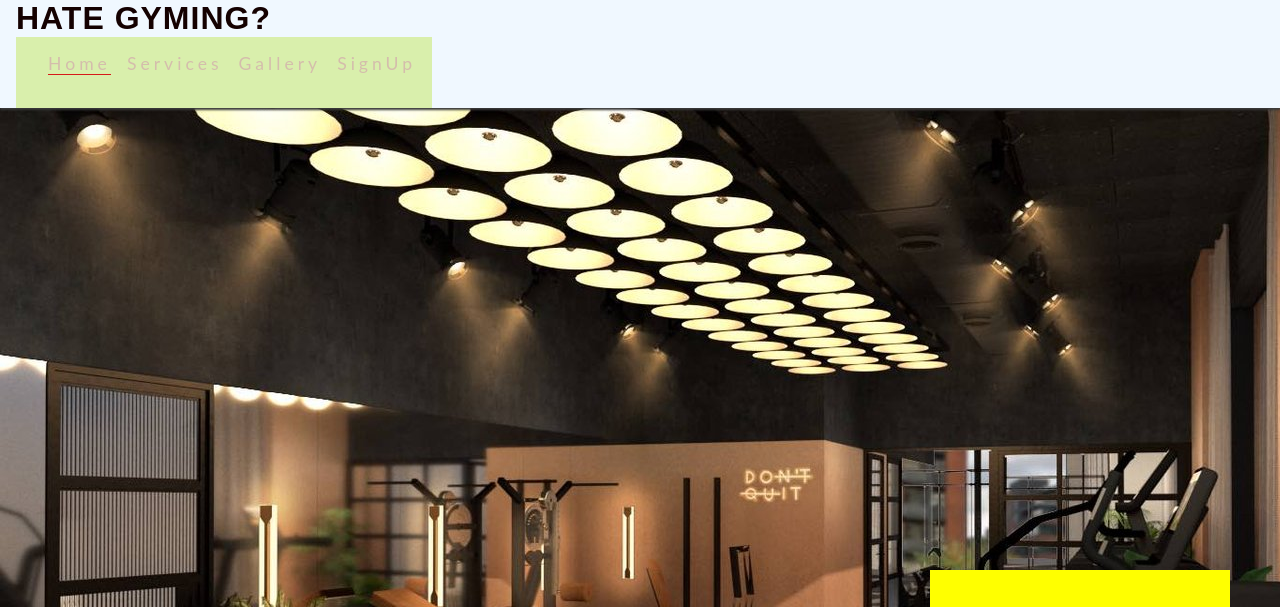
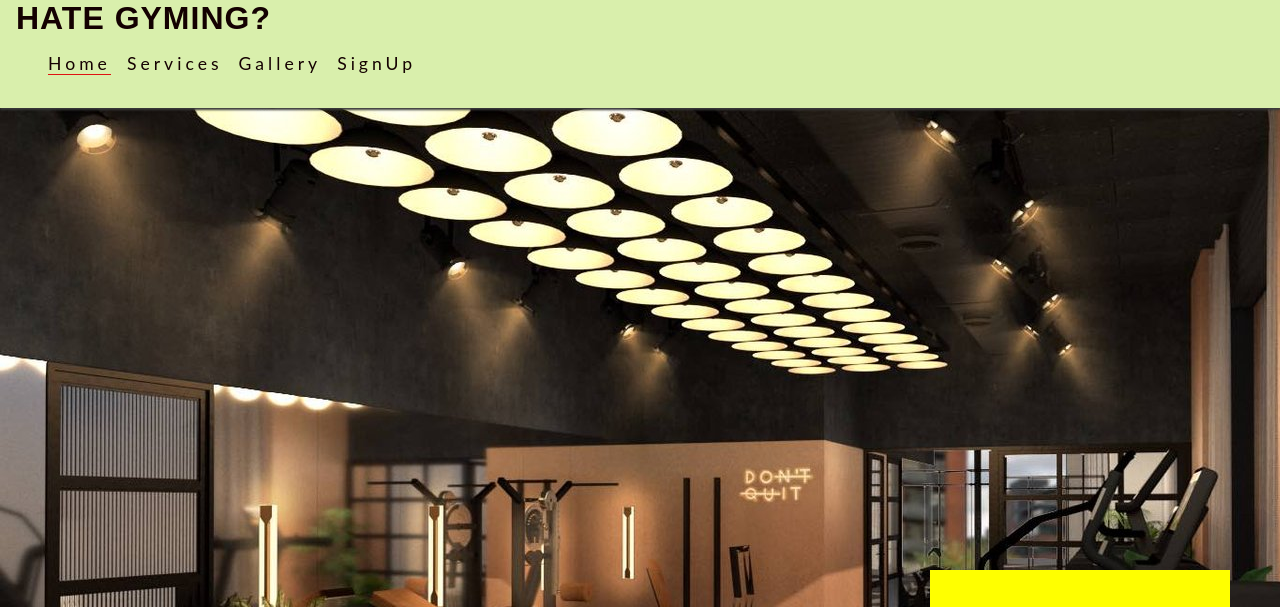
Before and after one commit to Muyodi/PP1, a plain HTML site: page index.html in a window 1280 px wide. Shown: the top 607 px of the page. Drawn offline with Linux system fonts and the light colour scheme.

Commit message:
add changes in style.css and index.html

```diff
--- a/assets/CSS/style.css
+++ b/assets/CSS/style.css
@@ -44,7 +44,7 @@ h1 {
 
 }
 header {
-    background-color: aliceblue;
+    background-color: rgb(217, 239, 172);
     padding: 0 1rem;
     position: fixed;
     z-index: 99;
@@ -63,15 +63,16 @@ header a {
     font-size: 110%;
     letter-spacing: 4px;
     list-style-type: none;
+    color: #140101;
 }
 
-#menu>li {
+#menu > li {
     margin-bottom: 1em;
     padding-left: 1rem;
 }
 
 .active {
-    border-bottom: 1px solid #d61a1a;
+    border-bottom: 1px solid #df1212;
 }
 
 nav {
```
